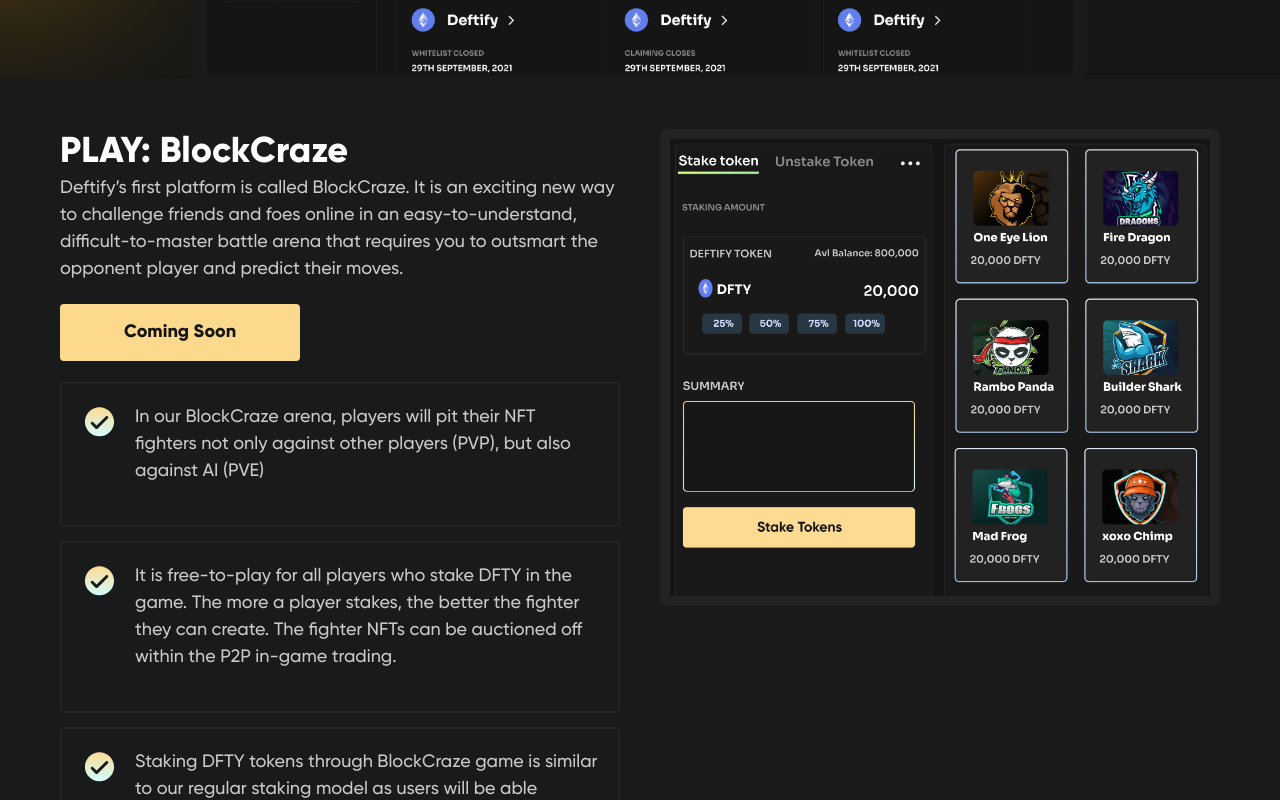
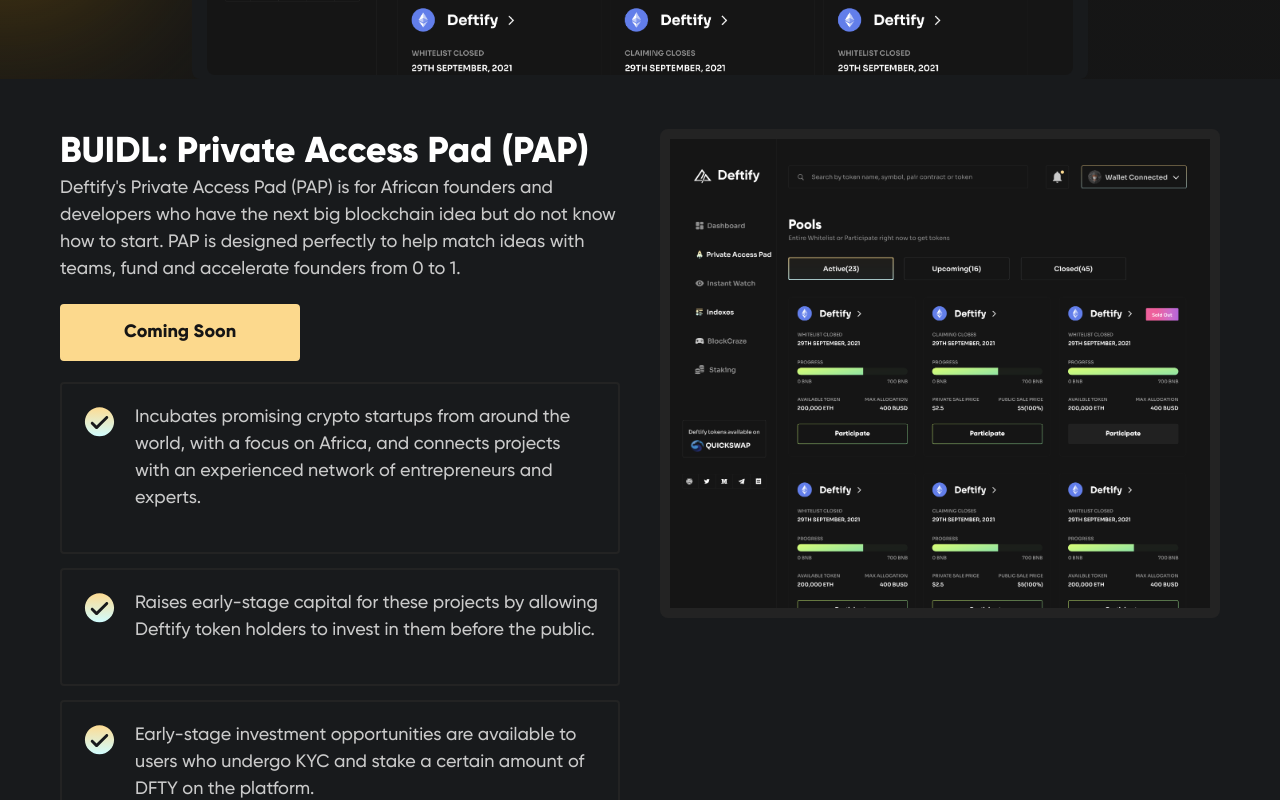
Before and after one commit to KvNGCzA/Official-Website, a React (Create React App) app: page / in a window 1280 px wide. Shown: the part 1100-1900 px from the top of the page. Built offline with nearby package versions, Linux system fonts and the light colour scheme; a web font is replaced by a local one.

Commit message:
Revert "onepager addition and website restructuring"

```diff
--- a/src/pages/Home/ChainLabel.tsx
+++ b/src/pages/Home/ChainLabel.tsx
@@ -25,7 +25,7 @@ export function ChainLabel({ label, icon: Icon }: Props): ReactElement {
           className="chain-label-icon"
         />
       </Spacing>
-      <Text fontWeight={600} textAlignMd="center" color="#fff">
+      <Text fontWeight={600} textAlignMd="center" fontFamily="Inter" color="#fff">
         {label}
       </Text>
     </Flex>
--- a/src/pages/Home/index.tsx
+++ b/src/pages/Home/index.tsx
@@ -1,5 +1,5 @@
 import React from "react";
-import { PlayIcon } from "../../assets/Icons";
+import { PlayIcon, PlayNEarnIcon } from "../../assets/Icons";
 import OutlinedButton from "../../components/Button/Outlined";
 import RegularButton from "../../components/Button/Regular";
 import { EllipseBg } from "../../components/EllipseBg";
@@ -57,7 +57,7 @@ export const Home = (props: Props) => {
                 <Flex flexDirectionSm="column">
                   <Spacing marginRight="40px" marginRightSm="0px" marginBottomSm="20px">
                 <Flex>
-                  <a href="https://docsend.com/view/ydgq769zq6ejjnbf" target="_blank" rel="noreferrer"><OutlinedButton>One Pager</OutlinedButton></a>
+                  <OutlinedButton>One Pager</OutlinedButton>
                 </Flex>
                   </Spacing>
                   <a href="https://docsend.com/view/vex4z4hgqzsftzvi" target="_blank" rel="noreferrer"><OutlinedButton>Pitch Deck</OutlinedButton></a>
@@ -85,13 +85,13 @@ export const Home = (props: Props) => {
         <FeaturesGrid>
           <div>
             <Text color="#fff" fontSize={36} fontWeight={800}>
-              PLAY: BlockCraze
+              BUIDL: Private Access Pad (PAP)
             </Text>
 
             <Text fontWeight={500}>
-              Deftify’s first platform is called BlockCraze. It is an exciting new way to challenge friends and foes
-              online in an easy-to-understand, difficult-to-master battle arena that requires you to outsmart the
-              opponent player and predict their moves.
+            Deftify's Private Access Pad (PAP) is for African founders and developers who have the next big blockchain idea
+              but do not know how to start. PAP is designed perfectly to help match ideas with teams, fund and accelerate
+              founders from 0 to 1.
             </Text>
 
             <Spacing marginVertical="21px">
@@ -100,16 +100,16 @@ export const Home = (props: Props) => {
 
             <CustomList
               data={[
-                "In our BlockCraze arena, players will pit their NFT fighters not only against other players (PVP), but also against AI (PVE)",
-                "It is free-to-play for all players who stake DFTY in the game. The more a player stakes, the better the fighter they can create. The fighter NFTs can be auctioned off within the P2P in-game trading.",
-                "Staking DFTY tokens through BlockCraze game is similar to our regular staking model as users will be able redeem their game tokens for DFTY, while also earning in-game credits.",
+                "Incubates promising crypto startups from around the world, with a focus on Africa, and connects projects with an experienced network of entrepreneurs and experts.",
+                "Raises early-stage capital for these projects by allowing Deftify token holders to invest in them before the public.",
+                "Early-stage investment opportunities are available to users who undergo KYC and stake a certain amount of DFTY on the platform.",
               ]}
             />
           </div>
 
           <Spacing fullWidthLg marginTopLg="40px">
             <ImageBorder>
-            <img src="./images/blockcraze.png" alt="" />
+              <img src="./images/pap.png" alt="" />
             </ImageBorder>
           </Spacing>
         </FeaturesGrid>
@@ -168,13 +168,13 @@ export const Home = (props: Props) => {
         <FeaturesGrid>
           <div>
             <Text color="#fff" fontSize={36} fontWeight={800}>
-              BUIDL: Private Access Pad (PAP)
+              PLAY: BlockCraze
             </Text>
 
             <Text fontWeight={500}>
-            Deftify's Private Access Pad (PAP) is for African founders and developers who have the next big blockchain idea
-              but do not know how to start. PAP is designed perfectly to help match ideas with teams, fund and accelerate
-              founders from 0 to 1.
+              Deftify’s third platform is called BlockCraze. It is an exciting new way to challenge friends and foes
+              online in an easy-to-understand, difficult-to-master battle arena that requires you to outsmart the
+              opponent player and predict their moves.
             </Text>
 
             <Spacing marginVertical="21px">
@@ -183,16 +183,16 @@ export const Home = (props: Props) => {
 
             <CustomList
               data={[
-                "Incubates promising crypto startups from around the world, with a focus on Africa, and connects projects with an experienced network of entrepreneurs and experts.",
-                "Raises early-stage capital for these projects by allowing Deftify token holders to invest in them before the public.",
-                "Early-stage investment opportunities are available to users who undergo KYC and stake a certain amount of DFTY on the platform.",
+                "In our BlockCraze arena, players will pit their NFT fighters not only against other players (PVP), but also against AI (PVE)",
+                "It is free-to-play for all players who stake DFTY in the game. The more a player stakes, the better the fighter they can create. The fighter NFTs can be auctioned off within the P2P in-game trading.",
+                "Staking DFTY tokens through BlockCraze game is similar to our regular staking model as users will be able redeem their game tokens for DFTY, while also earning in-game credits.",
               ]}
             />
           </div>
 
           <Spacing fullWidthLg marginTopLg="40px">
             <ImageBorder>
-              <img src="./images/pap.png" alt="" />
+              <PlayNEarnIcon />
             </ImageBorder>
           </Spacing>
         </FeaturesGrid>
@@ -231,7 +231,7 @@ export const Home = (props: Props) => {
           </Flex>
           <Spacing marginBottomMd="30px">
             <Text mt="10px" fontWeight={700} color="#fff" textAlign="center">
-              Deftify will support all EVM-compatible blockchains
+              Deftify will support all EVM-compatible Blockchains
             </Text>
           </Spacing>
         </ColoredBorders>
```
Also changed, not shown: public/images/blockcraze.png (deleted).
